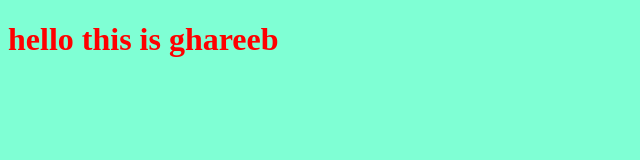
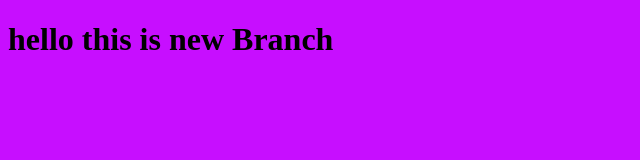
Before and after one commit to AbodehAlshammaa/myproject, a plain HTML site: page index.html in a window 1280 px wide. Shown: the whole page, without its empty margins (0-640 px from the left). Drawn offline with Linux system fonts and the light colour scheme.

Commit message:
changing style for the title

```diff
--- a/index.html
+++ b/index.html
@@ -9,7 +9,7 @@
 </head>
 <body>
     <h1>
-        hello this is ghareeb
+        hello this is new Branch
     </h1>
     <!-- Fixed script tag - src should be an attribute -->
     <script src="app.js"></script>
--- a/style.css
+++ b/style.css
@@ -1,6 +1,6 @@
 h1{
-    color: red;
+    color: rgb(0, 0, 0);
 }
 body{
-    background-color: aquamarine;
+    background-color: rgb(199, 14, 255);
 }
```
